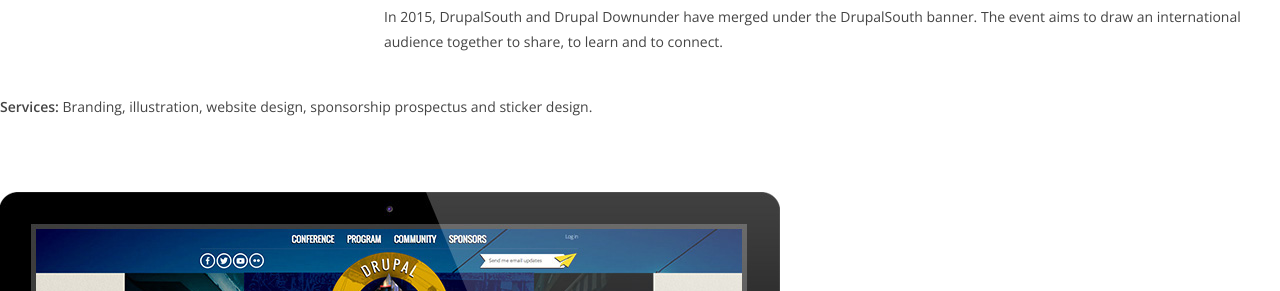
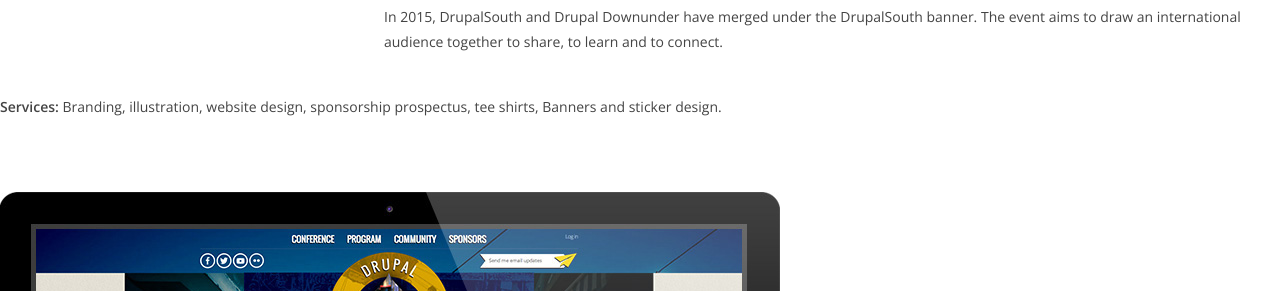
Before and after one commit to marinulon/marinulon.github.io, a Jekyll site: the page built from _posts/2014-11-08-drupal-south.markdown, in a window 1280 px wide and 900 px high, scrolled down 416 px. Shown: the part 163-454 px from the top of the window. Built offline with Jekyll 4.4.1, drawn with Linux system fonts in a browser that asks for light colours; Markdown is read by kramdown in place of the engine named in the settings.

Commit message:
Update 2014-11-08-drupal-south.markdown

```diff
--- a/_posts/2014-11-08-drupal-south.markdown
+++ b/_posts/2014-11-08-drupal-south.markdown
@@ -10,7 +10,7 @@
 > ### From governments, to commerce, to education and the not for profit sector, people are increasingly choosing Drupal.
 > In 2015, DrupalSouth and Drupal Downunder have merged under the DrupalSouth banner. The event aims to draw an international audience together to share, to learn and to connect.
 
-> **Services:** Branding, illustration, website design, sponsorship prospectus and sticker design.
+> **Services:** Branding, illustration, website design, sponsorship prospectus, tee shirts, Banners and sticker design.
 
 ![Website design, desktop size]({{ site.url }}/assets/folio_drupal-south-01.jpg)
 ![Website design, mobile and iphone size]({{ site.url }}/assets/folio_drupal-south-02.jpg)
```
